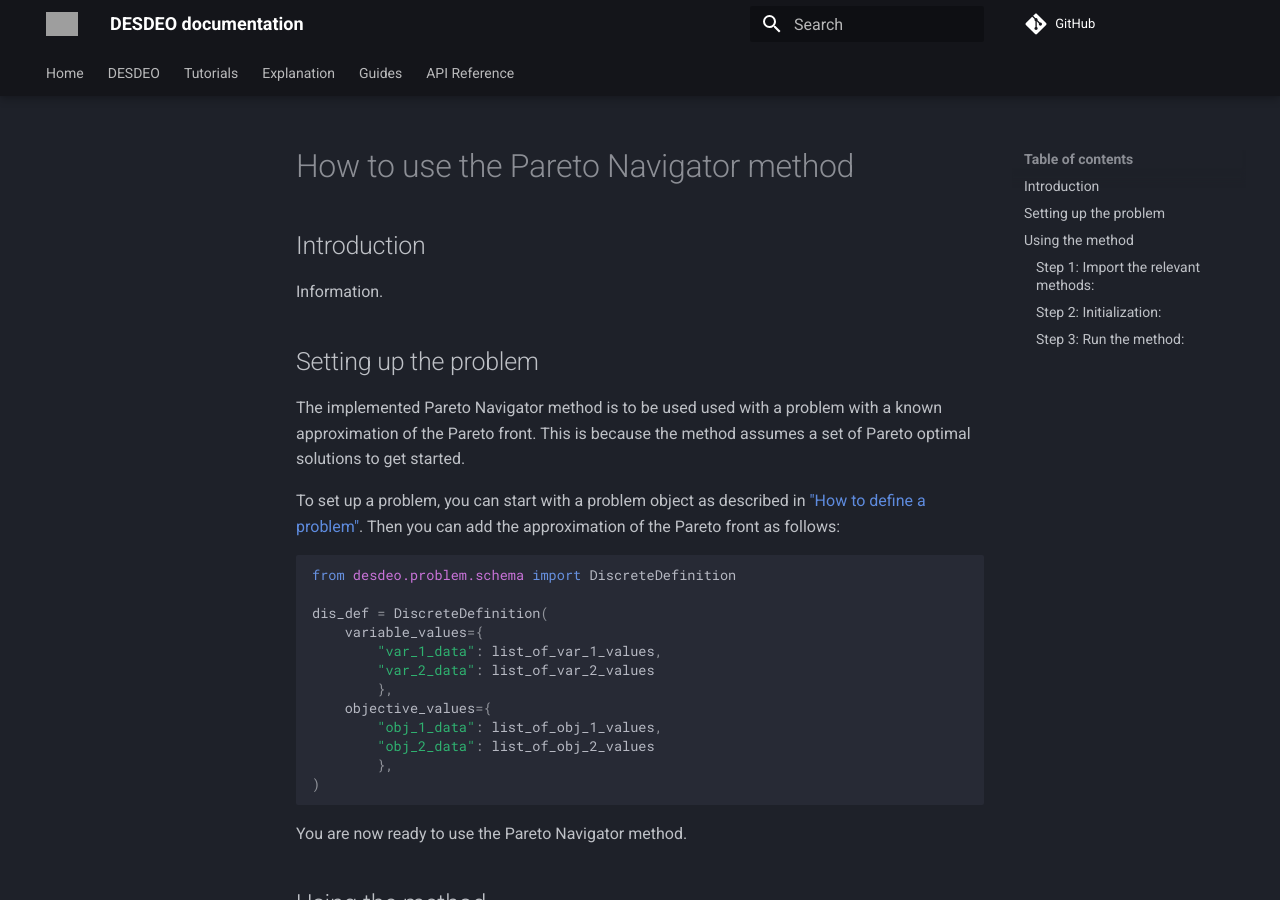
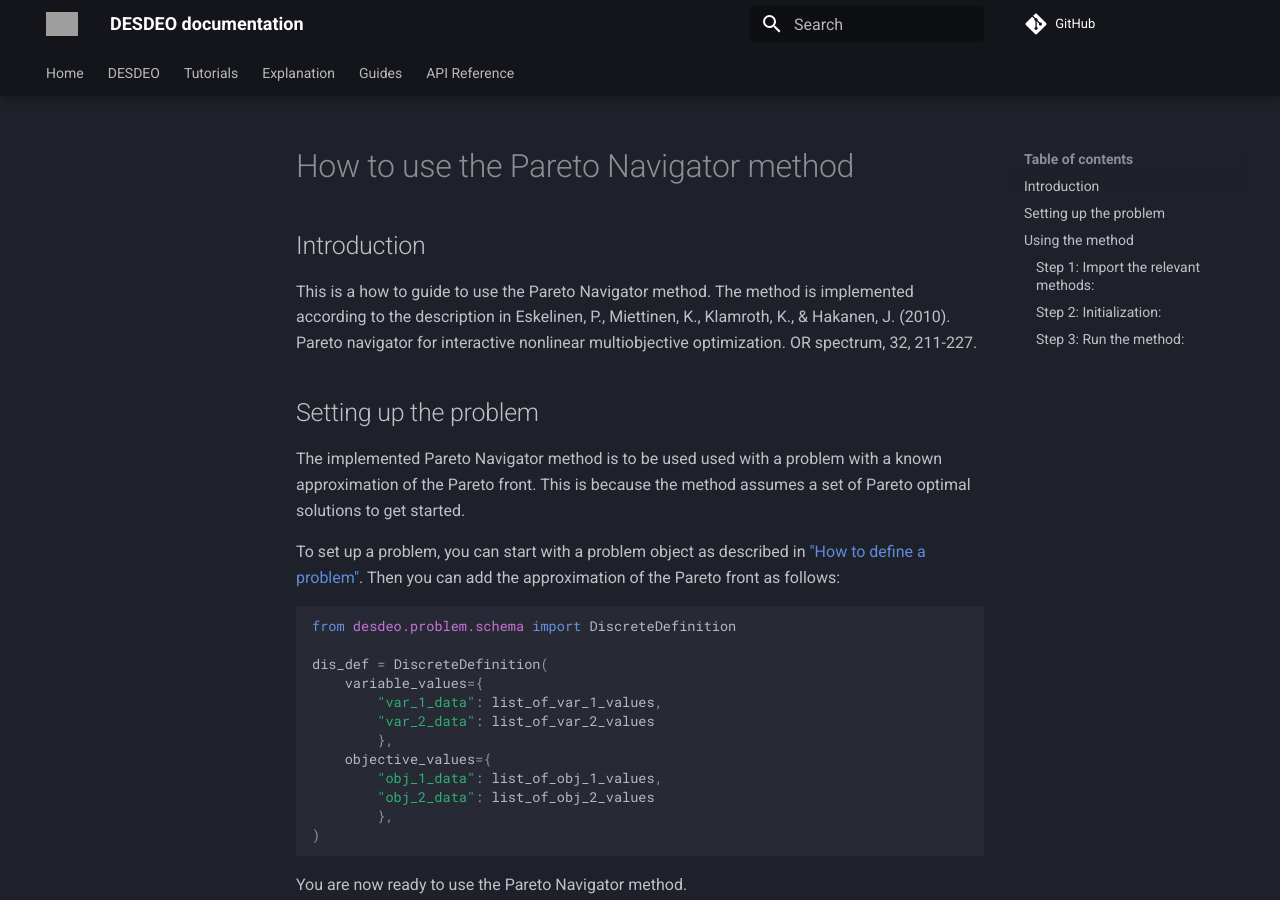
Before and after one commit to industrial-optimization-group/DESDEO, an MkDocs documentation site: the page built from docs/howtoguides/pareto_navigator.md, in a window 1280 px wide and 900 px high. Built offline with MkDocs 1.6.1 and Material for MkDocs 9.7.7, drawn with Linux system fonts in a browser that asks for light colours; comment, search, counter and statistics services are not loaded; grey boxes are pictures that could not be loaded.

Commit message:
Modified Pareto Navigator how to guide

```diff
--- a/docs/howtoguides/pareto_navigator.md
+++ b/docs/howtoguides/pareto_navigator.md
@@ -2,7 +2,9 @@
 
 ## Introduction
 
-Information.
+This is a how to guide to use the Pareto Navigator method.
+The method is implemented according to the description in
+Eskelinen, P., Miettinen, K., Klamroth, K., & Hakanen, J. (2010). Pareto navigator for interactive nonlinear multiobjective optimization. OR spectrum, 32, 211-227.
 
 ## Setting up the problem
 
```
